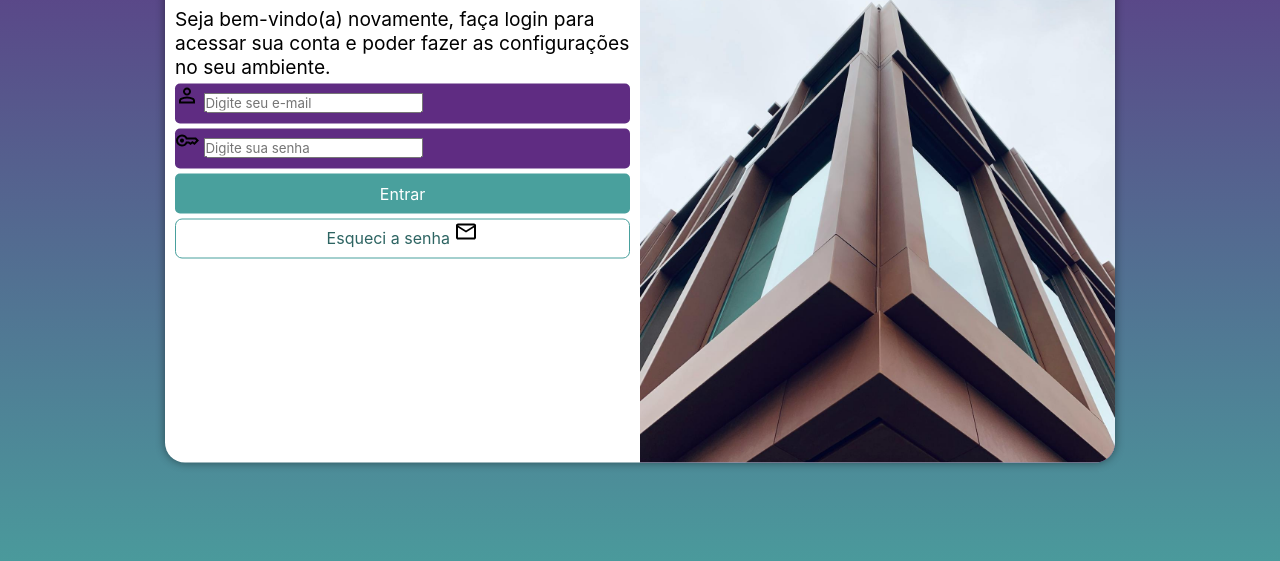
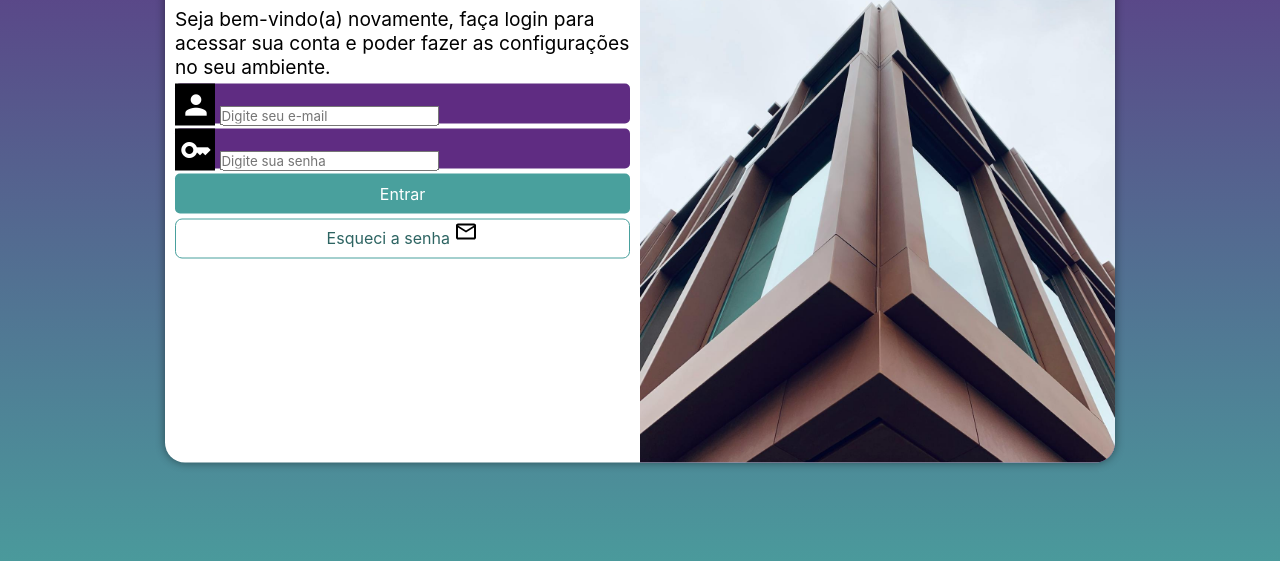
Before and after one commit to LuizHenriqueOliv/projeto-login, a plain HTML site: page index.html in a window 1280 px wide. Shown: the part 195-756 px from the top of the page. Drawn offline with nearby package versions, Linux system fonts and the light colour scheme.

Commit message:
corrigi o bug dos icons

```diff
--- a/estilos/style.css
+++ b/estilos/style.css
@@ -1,5 +1,5 @@
 @charset "UTF-8";
-
+@import url('https://cdn-uicons.flaticon.com/2.6.0/uicons-solid-rounded/css/uicons-solid-rounded.css');
 /*
 Paleta de cores:
 Verde: #49a09d
@@ -60,7 +60,7 @@ div#formulario > h1 {
 }
 
 div#formulario > p {
-    font-size: 1em;
+    font-size: 0.8em;
 }
 
 form > div.campo {
@@ -74,6 +74,14 @@ form > div.campo {
 
 div.campo > label {
     display: none;
+}
+
+div.campo > i {
+    color: white;
+    background-color: black;
+    font-size: 2em;
+    width: 40px;
+    padding: 5px;
 }
 
 form > input[type=submit] {
--- a/index.html
+++ b/index.html
@@ -4,7 +4,7 @@
     <meta charset="UTF-8">
     <meta name="viewport" content="width=device-width, initial-scale=1.0">
     <title>Login</title>
-
+    <link rel="stylesheet" href="https://fonts.googleapis.com/icon?family=Material+Icons"> <!--API do google-->
     <link rel="stylesheet" href="estilos/style.css">
     <link rel="stylesheet" href="estilos/media-query.css">
 </head>
@@ -19,18 +19,14 @@
                 <p>Seja bem-vindo(a) novamente, faça login para acessar sua conta e poder fazer as configurações no seu ambiente.</p>
                 <form action="login.php" method="post" autocomplete="on">
                     <div class="campo">
-
-                        <i class="material-icons"><svg xmlns="http://www.w3.org/2000/svg" height="24px" viewBox="0 -960 960 960" width="24px" fill="undefined"><path d="M480-480q-66 0-113-47t-47-113q0-66 47-113t113-47q66 0 113 47t47 113q0 66-47 113t-113 47ZM160-160v-112q0-34 17.5-62.5T224-378q62-31 126-46.5T480-440q66 0 130 15.5T736-378q29 15 46.5 43.5T800-272v112H160Zm80-80h480v-32q0-11-5.5-20T700-306q-54-27-109-40.5T480-360q-56 0-111 13.5T260-306q-9 5-14.5 14t-5.5 20v32Zm240-320q33 0 56.5-23.5T560-640q0-33-23.5-56.5T480-720q-33 0-56.5 23.5T400-640q0 33 23.5 56.5T480-560Zm0-80Zm0 400Z"/></svg></i>
-
+                        <i class="material-icons">person</i>
                         <input type="email" name="login" id="ilogin" placeholder="Digite seu e-mail" autocomplete="email" required maxlength="30">
                         <label for="ilogin">Login:</label>
                     </div>
                     <div class="campo">
-
-                        <i class="material-icons"><svg xmlns="http://www.w3.org/2000/svg" height="24px" viewBox="0 -960 960 960" width="24px" fill="undefined"><path d="M280-400q-33 0-56.5-23.5T200-480q0-33 23.5-56.5T280-560q33 0 56.5 23.5T360-480q0 33-23.5 56.5T280-400Zm0 160q-100 0-170-70T40-480q0-100 70-170t170-70q67 0 121.5 33t86.5 87h352l120 120-180 180-80-60-80 60-85-60h-47q-32 54-86.5 87T280-240Zm0-80q56 0 98.5-34t56.5-86h125l58 41 82-61 71 55 75-75-40-40H435q-14-52-56.5-86T280-640q-66 0-113 47t-47 113q0 66 47 113t113 47Z"/></svg></i>
-
+                        <i class="material-icons">key</i>
                         <input type="password" name="senha" id="isenha" placeholder="Digite sua senha" autocomplete="current-password" required minlength="8" maxlength="20">
-                        <label for="isenha">Senha</label>
+                        <label for="isenha">Senha:</label>
                     </div>
 
                     <input type="submit" value="Entrar">
```
